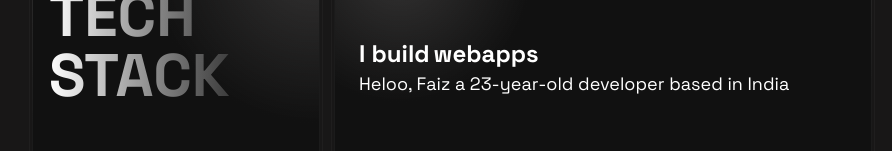
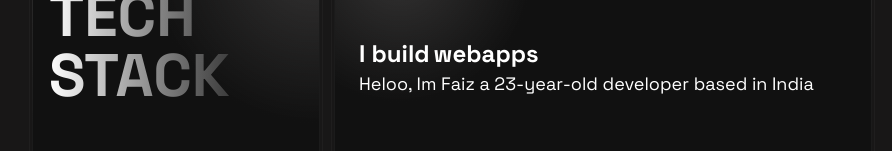
Before and after one commit to faizshaikh17/bento, a Next.js app: page / in a window 1280 px wide. Shown: the part 126-277 px from the top of the page, without its empty margins (188-1080 px from the left). Built offline with nearby package versions, Linux system fonts and the light colour scheme.

Commit message:
just simple commit

```diff
--- a/app/ui/components/Hero.tsx
+++ b/app/ui/components/Hero.tsx
@@ -73,7 +73,7 @@ export default function Hero() {
                                 webapps
                             </motion.h1>
                         </div>
-                        <h3 className="text-lg">Heloo, Faiz a 23-year-old developer based in India</h3>
+                        <h3 className="text-lg">Heloo, Im Faiz a 23-year-old developer based in India</h3>
                     </div>
 
                     <div className="text-gray-400 font-mono text-sm flex justify-between">
```
